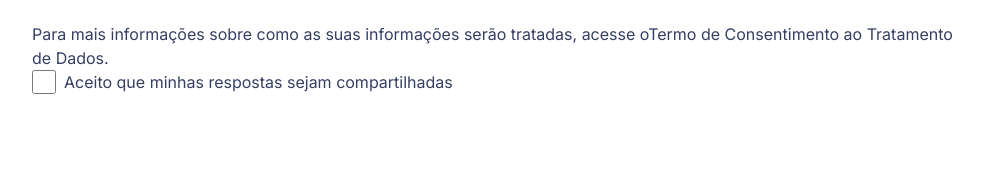
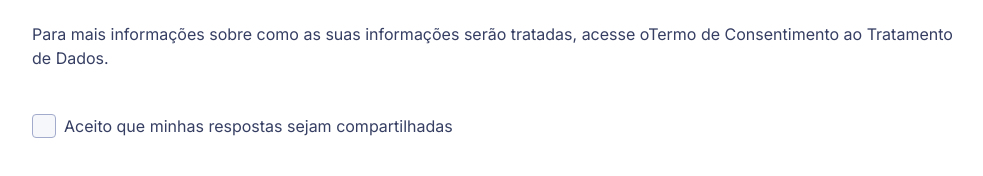
Before and after one commit to cosmossocialtime/Cosmos-Front-End, a Next.js app: page /user/adventure/application-form/TermsOfUse in a window 1280 px wide. Shown: the part 298-474 px from the top of the page, without its empty margins (144-1127 px from the left). Built offline with nearby package versions, Linux system fonts and the light colour scheme.

Commit message:
create checkbox input

```diff
--- /dev/null
+++ b/src/components/CheckInput.tsx
@@ -0,0 +1,34 @@
+import * as Checkbox from '@radix-ui/react-checkbox'
+import { Check } from 'phosphor-react'
+
+interface CheckInputProps {
+  content: string
+  checked: boolean
+  onChangeChecked: (checked: boolean) => void
+  isLineThrough?: boolean
+  className?: string
+}
+
+export function CheckInput({
+  content,
+  checked,
+  onChangeChecked,
+  className,
+  isLineThrough = false,
+}: CheckInputProps) {
+  return (
+    <label htmlFor="checkbox" className={`${className} flex gap-2`}>
+      <Checkbox.Root
+        id="checkbox"
+        className={`${
+          isLineThrough ? 'line-through' : ''
+        } flex h-6 w-6 items-center gap-2 rounded border border-solid border-gray-400 bg-gray-300/20 data-[state=checked]:border-none data-[state=checked]:bg-gradient-to-r data-[state=checked]:from-blue-300 data-[state=checked]:to-violet-400`}
+      >
+        <Checkbox.Indicator>
+          <Check size={24} weight="bold" className="p-[2px] text-white" />
+        </Checkbox.Indicator>
+      </Checkbox.Root>
+      {content}
+    </label>
+  )
+}
--- a/src/pages/user/adventure/application-form/TermsOfUse.tsx
+++ b/src/pages/user/adventure/application-form/TermsOfUse.tsx
@@ -1,4 +1,9 @@
+import { useState } from 'react'
+import { CheckInput } from '../../../../components/CheckInput'
+
 export default function TermsOfUse() {
+  const [onCheck, setOnCheck] = useState(false)
+
   return (
     <div className="py-16 px-44">
       <h2 className="mb-14 text-center text-2xl font-semibold text-gray-800">
@@ -22,11 +27,12 @@ export default function TermsOfUse() {
         Para mais informações sobre como as suas informações serão tratadas,
         acesse o<a href="">Termo de Consentimento ao Tratamento de Dados.</a>
       </p>
-      <label className="flex items-center gap-2 ">
-        <input type="checkbox" className="h-6 w-6 rounded bg-red-500" />
-        {/* <span className=" block w-6 h-6 rounded border bg-gray-200 border-gray-400 border-solid cursor-pointer"/> */}
-        Aceito que minhas respostas sejam compartilhadas
-      </label>
+      <CheckInput
+        className="mt-11"
+        content="Aceito que minhas respostas sejam compartilhadas"
+        onChangeChecked={setOnCheck}
+        checked={onCheck}
+      />
     </div>
   )
 }
```
